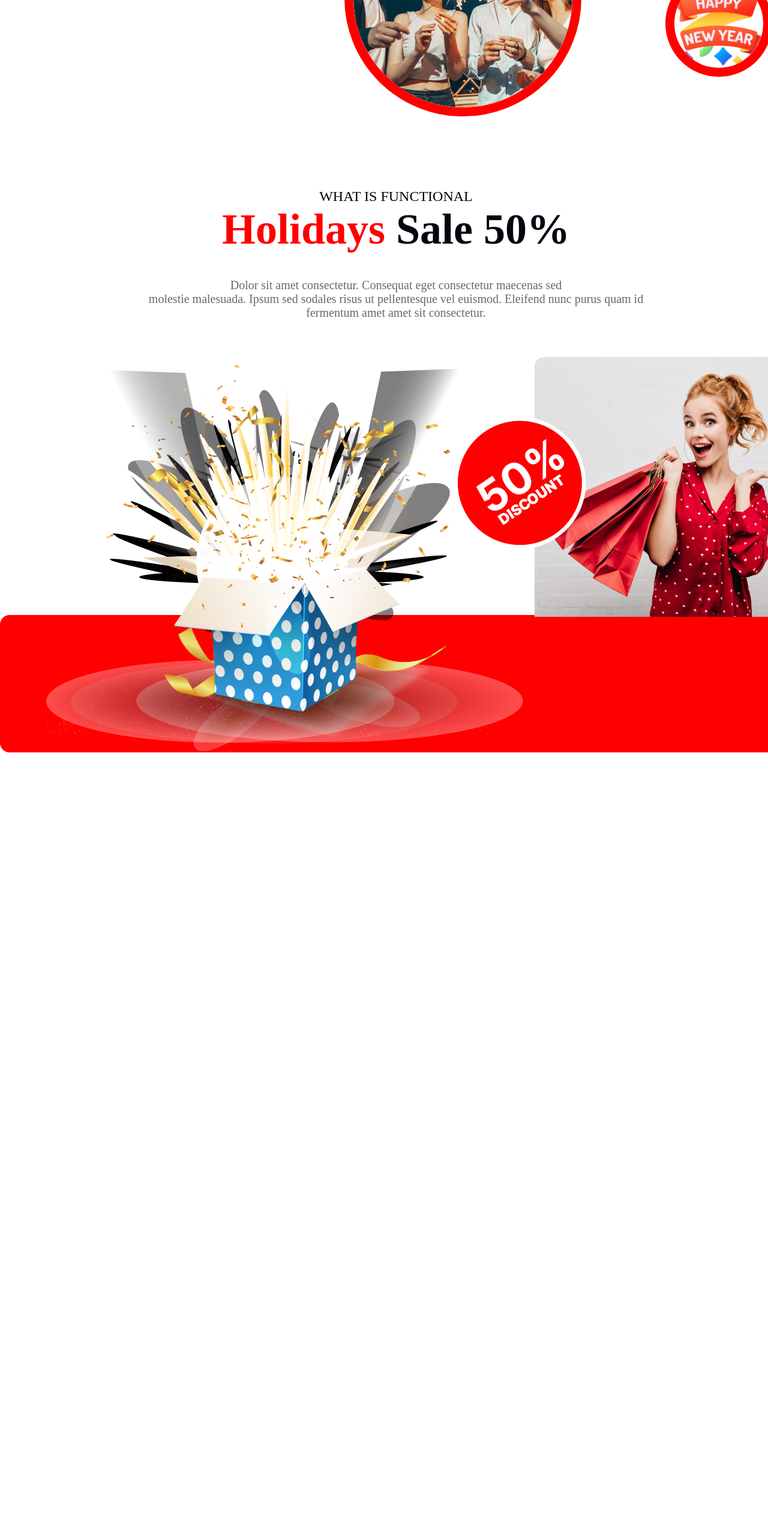
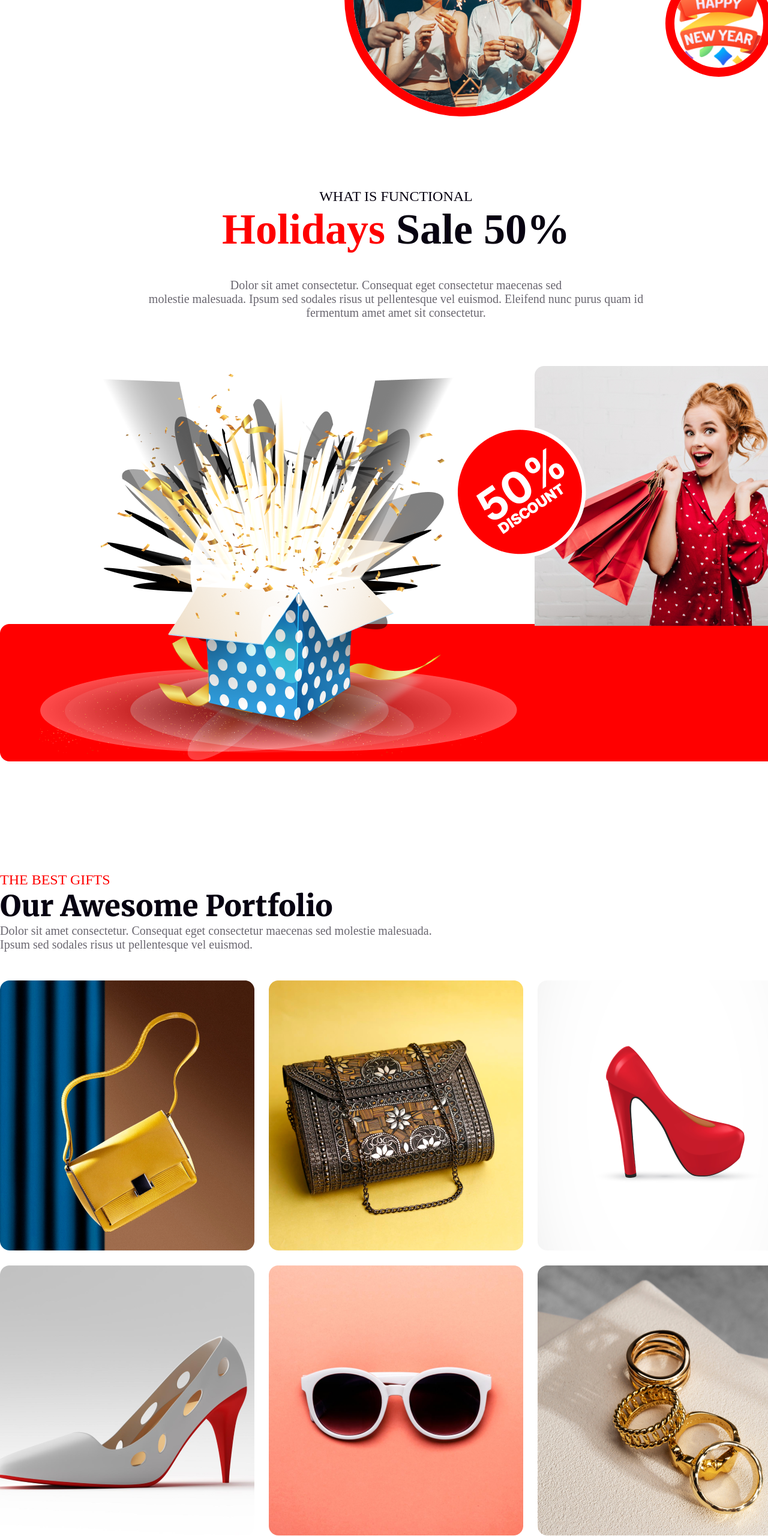
Before and after one commit to kawser2917/Happy-New-Year, a plain HTML site: page index.html in a window 1280 px wide. Shown: the part 3142-5702 px from the top of the page at 60% size. Before the commit the page ends 4413 px from the top, so only its background shows below. Drawn offline with Linux system fonts and the light colour scheme.

Commit message:
protfolio section done

```diff
--- a/index.html
+++ b/index.html
@@ -86,7 +86,6 @@
                 Dolor sit amet consectetur. Consequat eget consectetur maecenas sed<br>molestie malesuada. Ipsum sed sodales risus ut pellentesque vel euismod. Eleifend nunc purus quam id<br>fermentum amet amet sit consectetur.
             </p>
             <div class="holidays-images">
-
                 <div class="display-image">
                     <img src="Images/Group 75.png" alt="" class="img-1">
                     <img src="Images/Rectangle 1.png" alt="" class="img-2">
@@ -95,7 +94,23 @@
                 <img src="Images/Rectangle 2.png" alt="" class="img-4">
             </div>
         </section>
+        <!-- protfolio section -->
+        <section class="protfolio">
+            <h3 class="protfolio-title">THE BEST GIFTS</h3>
+            <h3 class="protfolio-title-1">Our Awesome Portfolio</h3>
+            <p class="protfolio-description">
+                Dolor sit amet consectetur. Consequat eget consectetur maecenas sed molestie malesuada. <br> Ipsum sed sodales risus ut pellentesque vel euismod.
+            </p>
+            <div class="protfolio-images">
+                <img src="Images/Rectangle 3.png" alt="">
+                <img src="Images/Rectangle 4.png" alt="">
+                <img src="Images/Rectangle 5.png" alt="">
+                <img src="Images/Rectangle 6.png" alt="">
+                <img src="Images/Rectangle 7.png" alt="">
+                <img src="Images/Rectangle 8.png" alt="">
 
+            </div>
+        </section>
     </main>
     <footer>
 
--- a/style/style.css
+++ b/style/style.css
@@ -180,32 +180,65 @@ header {
     font-size: 72px;
     font-weight: 900;
 }
-.holidays-title-1 span{
+
+.holidays-title-1 span {
     color: #F00;
 }
-.holidays-description{
+
+.holidays-description {
     font-size: 20px;
     color: rgba(7, 2, 17, 0.60);
     margin-top: 20px;
     padding: 20px;
 }
-.holidays-images{
-    position: absolute;
-    top: 3500px;
+
+.holidays-images {
+    position: relative;
+    bottom: 180px;
 }
-.img-1{
+
+.img-1 {
     position: relative;
     top: 250px;
-    left: 30px;
+    left: 20px;
 }
-.img-2{
+
+.img-2 {
     position: relative;
     top: 7px;
     left: 45px;
 }
-.img-3{
+
+.img-3 {
     position: absolute;
     bottom: 300px;
     right: 300px;
+}
+
+/* protfolio section style */
+.protfolio-title {
+    color: #F00;
+    font-size: 24px;
+    font-weight: 500;
+}
+
+.protfolio-title-1 {
+    color: #070211;
+    font-family: Merriweather;
+    font-size: 48px;
+    font-weight: 900;
+    text-transform: capitalize;
+}
+
+.protfolio-description {
+    color: rgba(7, 2, 17, 0.60);
+    font-size: 20px;
+    font-weight: 400;
+}
+.protfolio-images{
+    margin-top: 48px;
+    display: grid;
+    grid-template-columns: repeat(3,1fr);
+    gap: 24px;
 
 }
```
